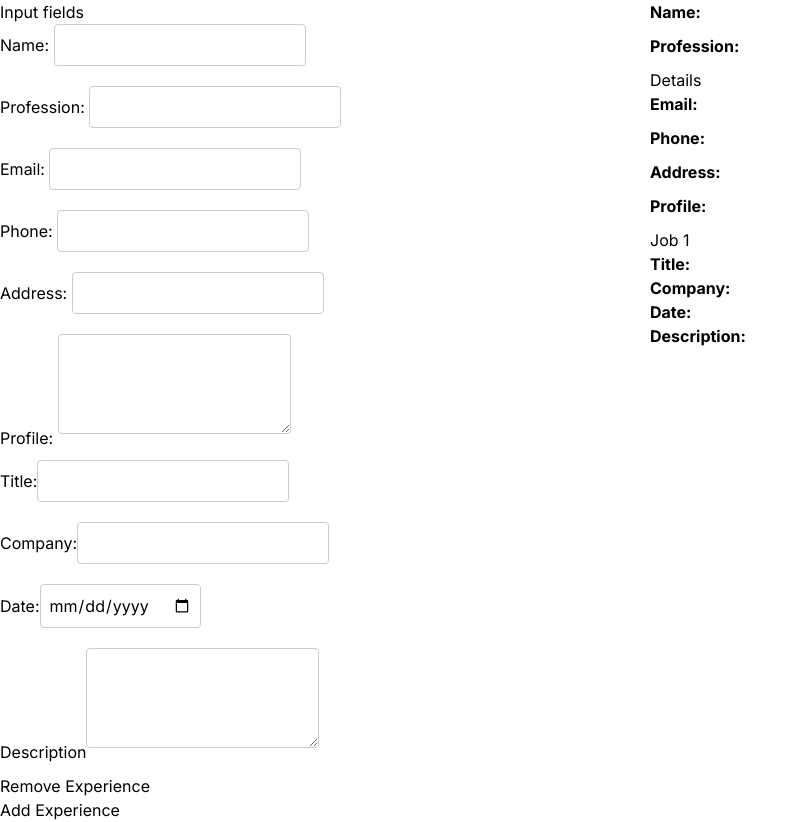
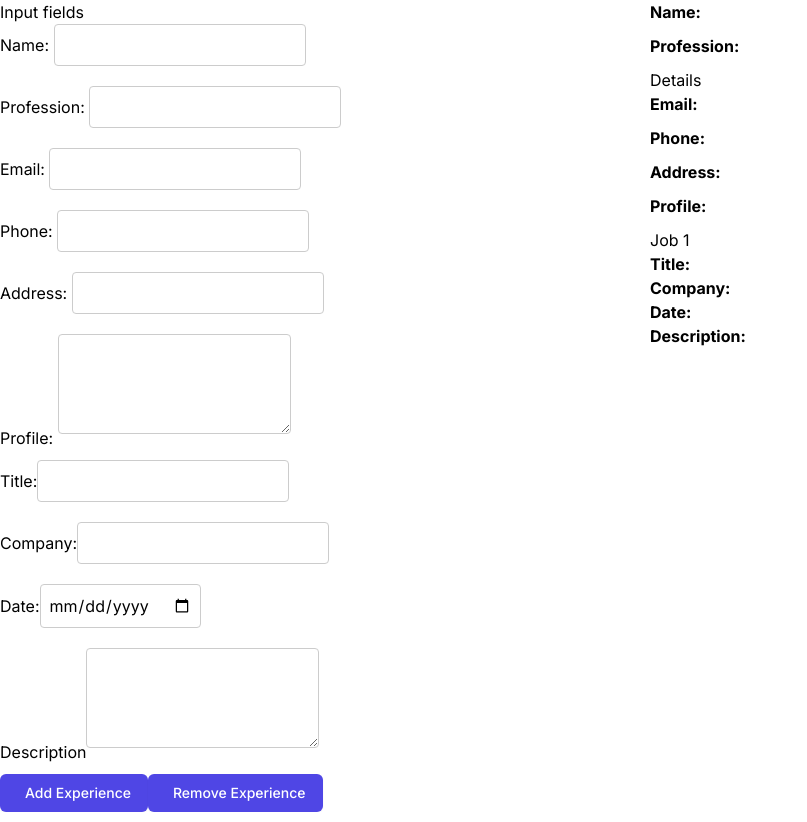
Before and after one commit to azemitis/react, a Next.js app: page / in a window 1280 px wide. Shown: the whole page, without its empty margins (0-807 px from the left). Built offline with nearby package versions, Linux system fonts and the light colour scheme.

Commit message:
input buttons

```diff
--- /dev/null
+++ b/app/IconButton.tsx
@@ -0,0 +1,25 @@
+import React from 'react';
+
+type IconButtonProps = {
+    icon: string;
+    label: string;
+    onClick: () => void;
+};
+
+const IconButton: React.FC<IconButtonProps> = ({ icon, label, onClick }) => {
+    return (
+        <button
+            onClick={onClick}
+            className="inline-flex items-center px-4 py-2 border border-transparent text-sm font-medium rounded-md
+            shadow-sm text-white bg-indigo-600 hover:bg-indigo-700 focus:outline-none focus:ring-2 focus:ring-offset-2
+            focus:ring-indigo-500"
+        >
+      <span className="mr-2">
+        <i className={`fas ${icon}`} />
+      </span>
+            {label}
+        </button>
+    );
+};
+
+export default IconButton;
--- a/app/page.tsx
+++ b/app/page.tsx
@@ -1,6 +1,7 @@
 "use client";
 
 import {useState, ChangeEvent} from "react";
+import IconButton from './IconButton';
 
 // noinspection JSUnusedGlobalSymbols
 export default function Home() {
@@ -262,13 +263,19 @@ export default function Home() {
                             />
                         </div>
 
-                        <button onClick={() => handleRemoveExperience(index)}>
-                            Remove Experience
-                        </button>
+                        <IconButton
+                            icon="fa-plus-circle"
+                            label="Add Experience"
+                            onClick={handleAddExperience}
+                        />
+                        <IconButton
+                            icon="fa-trash"
+                            label="Remove Experience"
+                            onClick={() => handleRemoveExperience(index)}
+                        />
                     </div>
                 ))}
 
-                <button onClick={handleAddExperience}>Add Experience</button>
             </div>
 
             {/*Display input*/}
```
